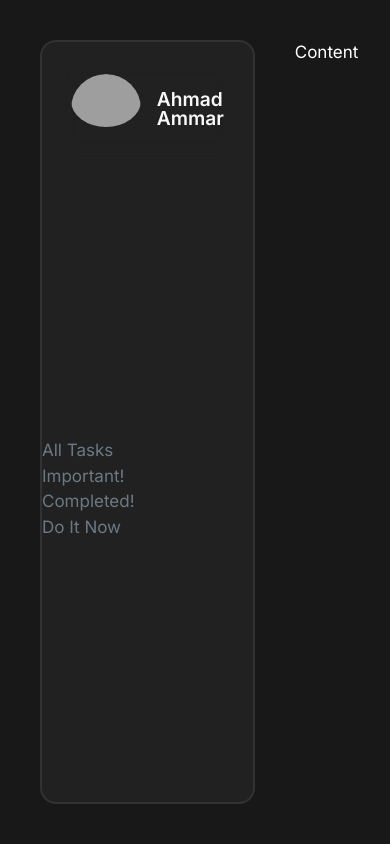
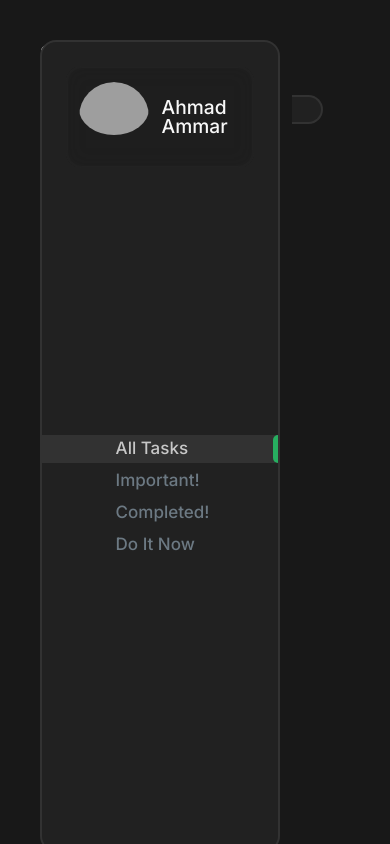
Before and after one commit to ahmadammarm/task-manager, a Next.js app: page / in a window 390 px wide. Built offline with nearby package versions, Linux system fonts and the light colour scheme; grey boxes are pictures that could not be loaded.

Commit message:
update sidebar

```diff
--- a/app/components/Sidebar/Sidebar.tsx
+++ b/app/components/Sidebar/Sidebar.tsx
@@ -8,11 +8,12 @@ import Image from 'next/image';
 import menu from '@/app/utils/menu';
 import Link from 'next/link';
 import { usePathname, useRouter } from 'next/navigation';
+import { arrowLeft, bars, logout } from "@/app/utils/Icons";
 
 
 const Sidebar = () => {
 
-  const { theme } = useGlobalState();
+  const { theme, collapsed, collapseMenu } = useGlobalState();
 
   const pathname = usePathname();
   const router = useRouter();
@@ -22,7 +23,10 @@ const Sidebar = () => {
   };
 
   return (
-    <SidebarStyled theme={theme}>
+    <SidebarStyled theme={theme} collapsed={collapsed}>
+      <button className="toggle-nav" onClick={collapseMenu}>
+        {collapsed ? bars : arrowLeft}
+      </button>
       <div className="profile">
         <div className="profile-overlay"></div>
         <div className="image">
@@ -55,25 +59,78 @@ const Sidebar = () => {
   )
 }
 
-const SidebarStyled = styled.nav`
+const SidebarStyled = styled.nav<{ collapsed: boolean }>`
   position: relative;
+  width: ${(props) => props.theme.sidebarWidth};
   background-color: ${(props) => props.theme.colorBg2};
-  width: ${(props) => props.theme.sidebarWidth};
   border: 2px solid ${(props) => props.theme.borderColor2};
   border-radius: 1rem;
+
   display: flex;
   flex-direction: column;
   justify-content: space-between;
+
   color: ${(props) => props.theme.colorGrey3};
 
+  @media screen and (max-width: 768px) {
+    position: fixed;
+    height: calc(100vh - 2rem);
+    z-index: 100;
+
+    transition: all 0.3s cubic-bezier(0.53, 0.21, 0, 1);
+    transform: ${(props) =>
+      props.collapsed ? "translateX(-107%)" : "translateX(0)"};
+
+    .toggle-nav {
+      display: block !important;
+    }
+  }
+
+  .toggle-nav {
+    display: none;
+    padding: 0.8rem 0.9rem;
+    position: absolute;
+    right: -69px;
+    top: 1.8rem;
+
+    border-top-right-radius: 1rem;
+    border-bottom-right-radius: 1rem;
+
+    background-color: ${(props) => props.theme.colorBg2};
+    border-right: 2px solid ${(props) => props.theme.borderColor2};
+    border-top: 2px solid ${(props) => props.theme.borderColor2};
+    border-bottom: 2px solid ${(props) => props.theme.borderColor2};
+  }
+
+  .user-btn {
+    .cl-rootBox {
+      width: 100%;
+      height: 100%;
+
+      .cl-userButtonBox {
+        width: 100%;
+        height: 100%;
+
+        .cl-userButtonTrigger {
+          width: 100%;
+          height: 100%;
+          opacity: 0;
+        }
+      }
+    }
+  }
+
   .profile {
-    margin: 1rem;
+    margin: 1.5rem;
     padding: 1rem 0.8rem;
     position: relative;
+
     border-radius: 1rem;
     cursor: pointer;
-    font-weight: 600;
+
+    font-weight: 500;
     color: ${(props) => props.theme.colorGrey0};
+
     display: flex;
     align-items: center;
 
@@ -84,10 +141,12 @@ const SidebarStyled = styled.nav`
       width: 100%;
       height: 100%;
       backdrop-filter: blur(10px);
+      z-index: 0;
+      background: ${(props) => props.theme.colorBg3};
+      transition: all 0.55s linear;
       border-radius: 1rem;
-      z-index: 0;
-      background: ${(props) => props.theme.colorBg1};
-      transition: all 0.5s linear;
+      border: 2px solid ${(props) => props.theme.borderColor2};
+
       opacity: 0.2;
     }
 
@@ -95,7 +154,7 @@ const SidebarStyled = styled.nav`
       font-size: 1.2rem;
       display: flex;
       flex-direction: column;
-      margin-left: 1rem;
+
       line-height: 1.4rem;
     }
 
@@ -108,21 +167,22 @@ const SidebarStyled = styled.nav`
     .image {
       flex-shrink: 0;
       display: inline-block;
+      overflow: hidden;
+      transition: all 0.5s ease;
+      border-radius: 100%;
+
       width: 70px;
       height: 70px;
-      border-radius: 100%;
-      transition: all 0.5s ease;
-      overflow: hidden;
-    }
 
-    img {
-      border-radius: 100%;
-      transition: all 0.5s ease;
+      img {
+        border-radius: 100%;
+        transition: all 0.5s ease;
+      }
     }
 
     > h1 {
-      margin-left: 1rem;
-      font-size: clamp(1.2rem, 4w, 1.3rem);
+      margin-left: 0.8rem;
+      font-size: clamp(1.2rem, 4vw, 1.4rem);
       line-height: 100%;
     }
 
@@ -138,6 +198,77 @@ const SidebarStyled = styled.nav`
     }
   }
 
+  .nav-item {
+    position: relative;
+    padding: 0.8rem 1rem 0.9rem 2.1rem;
+    margin: 0.3rem 0;
+
+    display: grid;
+    grid-template-columns: 40px 1fr;
+    cursor: pointer;
+    align-items: center;
+
+    &::after {
+      position: absolute;
+      content: "";
+      left: 0;
+      top: 0;
+      width: 0;
+      height: 100%;
+      background-color: ${(props) => props.theme.activeNavLinkHover};
+      z-index: 1;
+      transition: all 0.3s ease-in-out;
+    }
+
+    &::before {
+      position: absolute;
+      content: "";
+      right: 0;
+      top: 0;
+      width: 0%;
+      height: 100%;
+      background-color: ${(props) => props.theme.colorGreenDark};
+
+      border-bottom-left-radius: 5px;
+      border-top-left-radius: 5px;
+    }
+
+    a {
+      font-weight: 500;
+      transition: all 0.3s ease-in-out;
+      z-index: 2;
+      line-height: 0;
+    }
+
+    i {
+      display: flex;
+      align-items: center;
+      color: ${(props) => props.theme.colorIcons};
+    }
+
+    &:hover {
+      &::after {
+        width: 100%;
+      }
+    }
+  }
+
+  .active {
+    background-color: ${(props) => props.theme.activeNavLink};
+
+    i,
+    a {
+      color: ${(props) => props.theme.colorIcons2};
+    }
+  }
+
+  .active::before {
+    width: 0.3rem;
+  }
+
+  > button {
+    margin: 1.5rem;
+  }
 `;
 
 export default Sidebar
```
